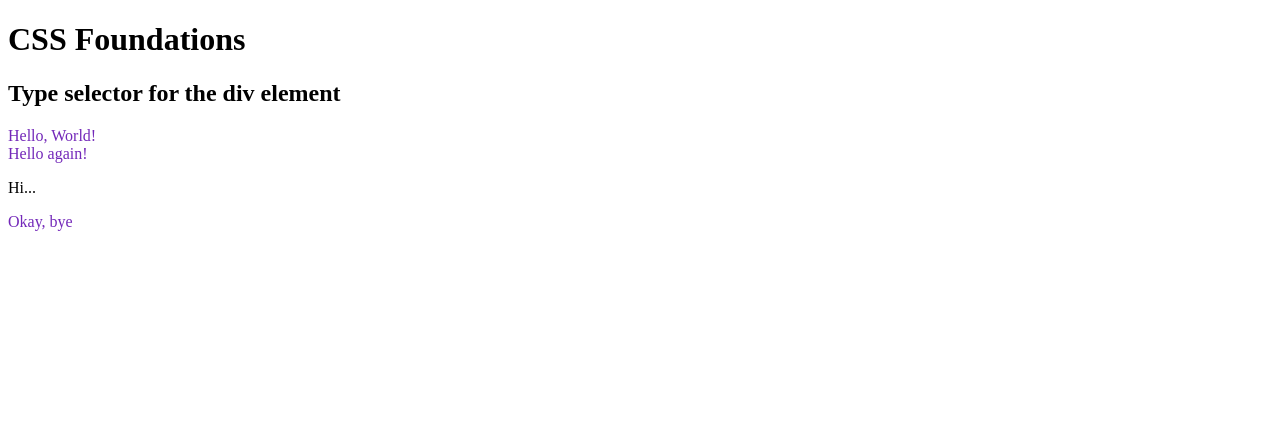
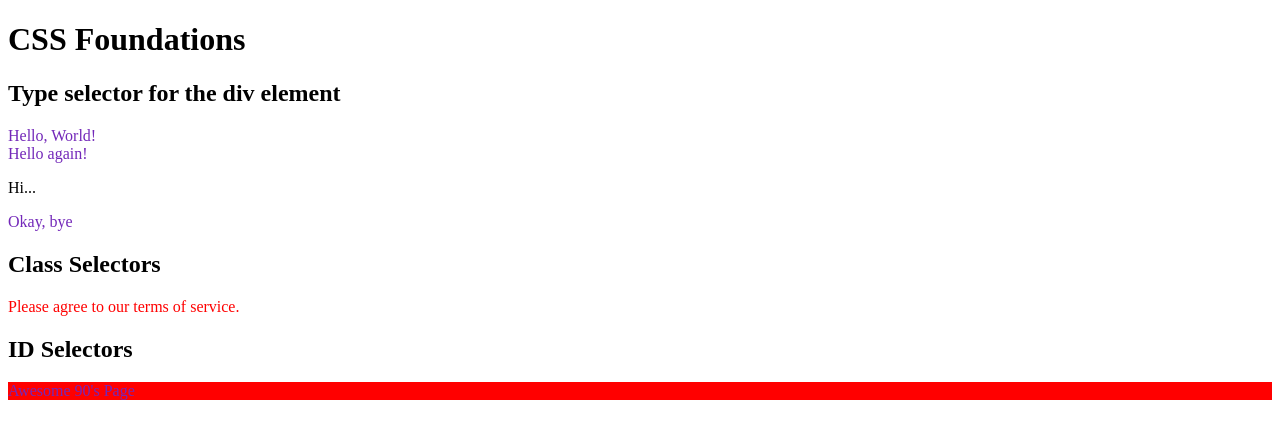
Before and after one commit to Qwarkeh/CSS-Foundations, a plain HTML site: page index.html in a window 1280 px wide. Drawn offline with Linux system fonts and the light colour scheme.

Commit message:
added class and id selectors

```diff
--- a/index.html
+++ b/index.html
@@ -19,6 +19,14 @@
    <p>Hi...</p>
    <div>Okay, bye</div>
 
+    <h2>Class Selectors</h2>
+   <div class="alert-text">
+       Please agree to our terms of service.
+   </div>
+
+   <h2>ID Selectors</h2>
+    <div id="title">Awesome 90's Page</div>
+
 
 
 </body>
--- a/styles.css
+++ b/styles.css
@@ -2,3 +2,13 @@
 div {
     color: rgb(115, 40, 185);
 }
+
+/* Class Selector, select all elements within the class */
+.alert-text{
+    color: red;
+}
+
+/* ID Selector */
+#title {
+    background-color: red;
+}
```
